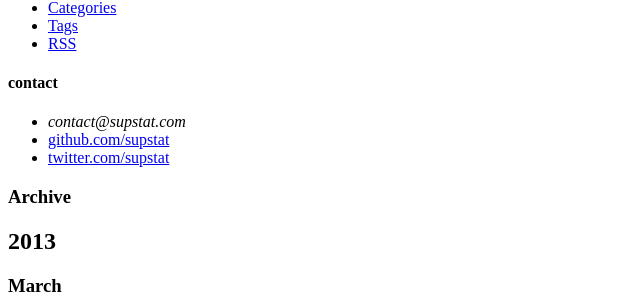
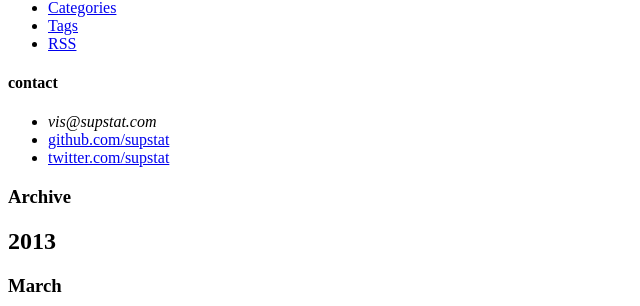
Before and after one commit to yulijia/vistat, a Jekyll site: the page built from archive.html, in a window 1280 px wide. Shown: the part 151-457 px from the top of the page, without its empty margins (0-640 px from the left). Built offline with Jekyll 4.4.1, drawn with Linux system fonts in a browser that asks for light colours.

Commit message:
email address too wide; change to vis@supstat.com

```diff
--- a/_config.yml
+++ b/_config.yml
@@ -13,7 +13,7 @@ title : Vistat
 tagline: a reproducible gallery of statistical graphics
 author :
   name : Vistat
-  email : contact@supstat.com
+  email : vis@supstat.com
   github : supstat
   twitter : supstat
 
```
